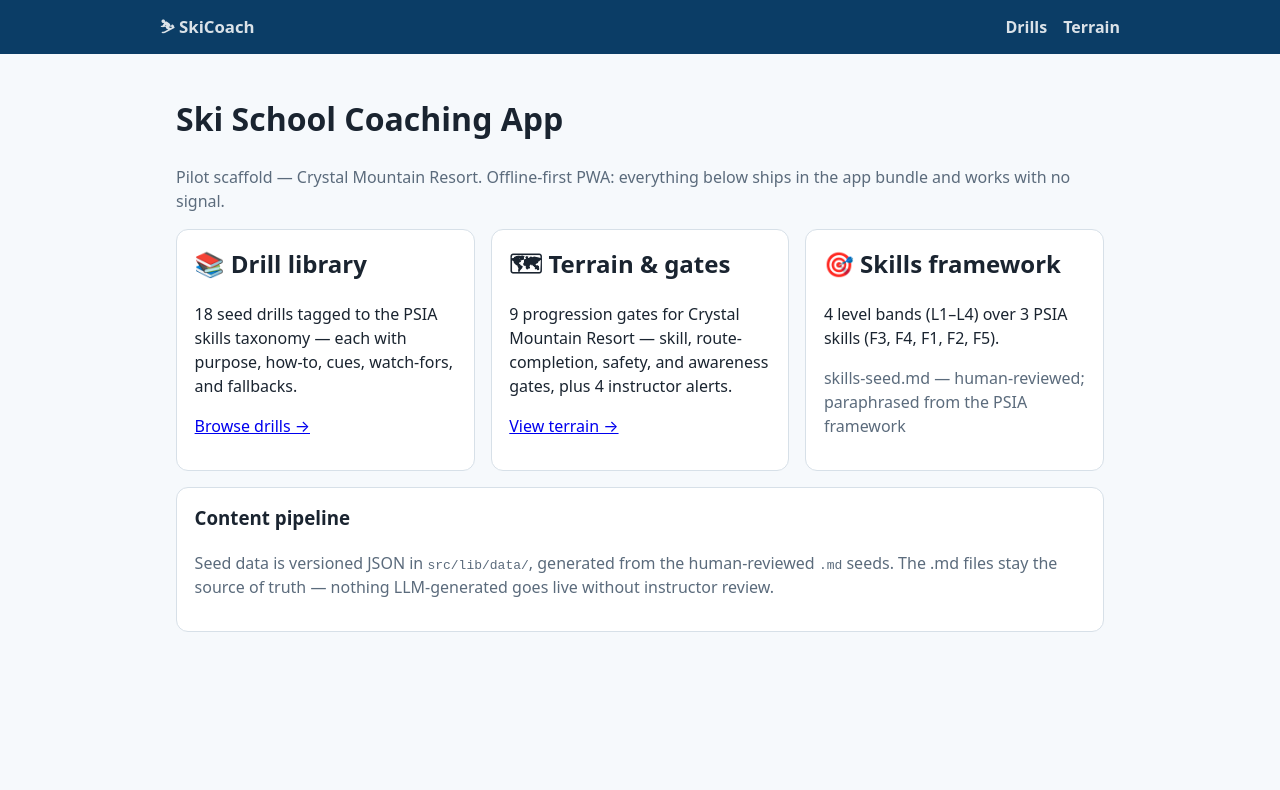
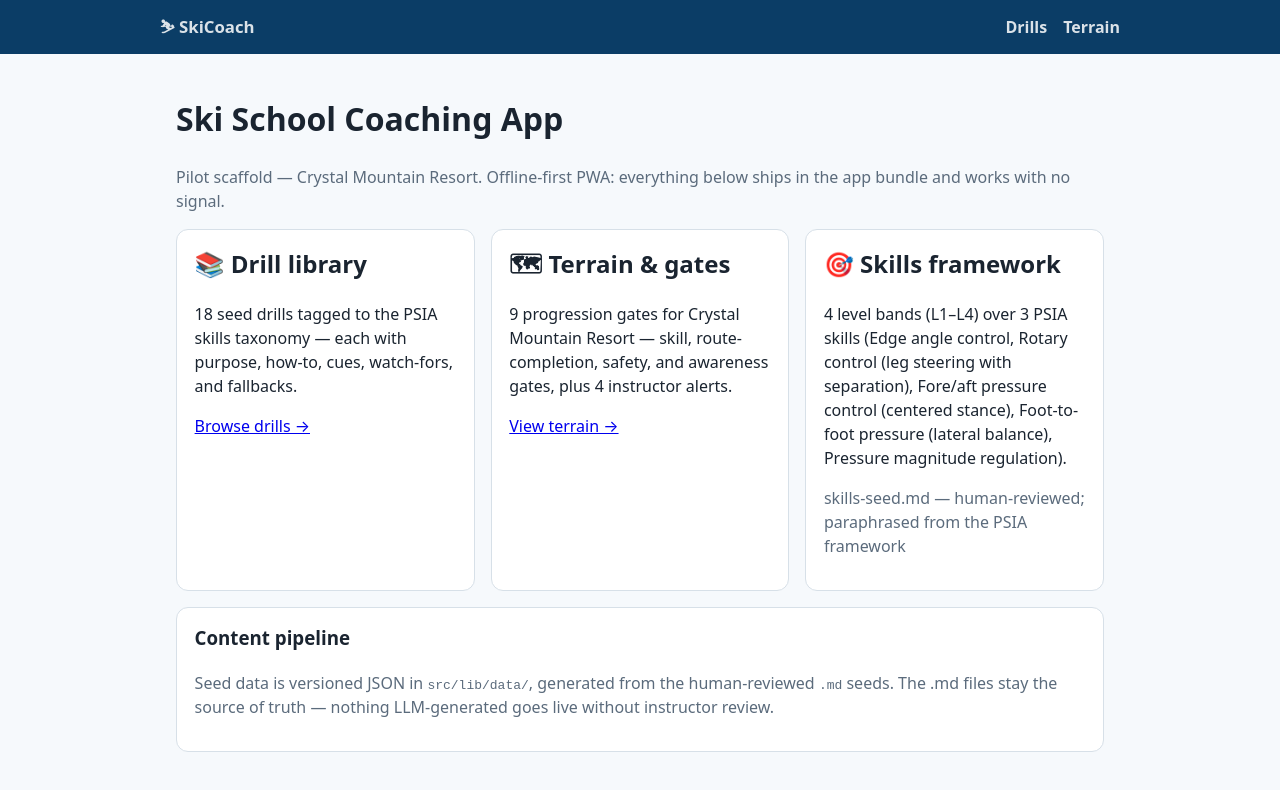
Before and after one commit to dfaourgatech/SkiSchoolApp, a SvelteKit app: page / in a window 1280 px wide. Shown: the top 790 px of the page. Built offline with nearby package versions, Linux system fonts and the light colour scheme.

Commit message:
Show fundamental names instead of F1-F5 codes

```diff
--- a/src/routes/+page.svelte
+++ b/src/routes/+page.svelte
@@ -33,7 +33,7 @@
 			{skills.levels.length} level bands (L1–L4) over {skills.skills.length} PSIA skills
 			({skills.skills
 				.flatMap((s) => s.fundamentals)
-				.map((f) => f.id)
+				.map((f) => f.name)
 				.join(', ')}).
 		</p>
 		<p class="muted">{skills.source}</p>
```
